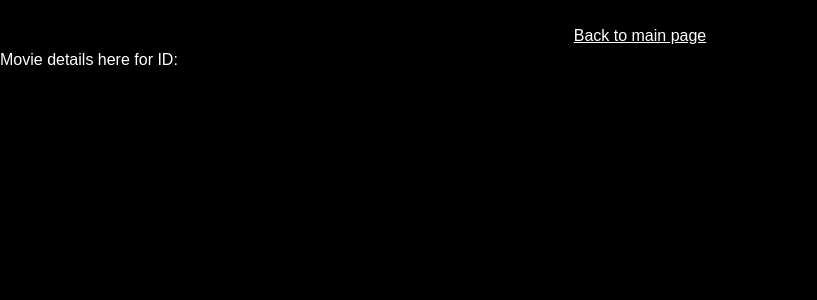
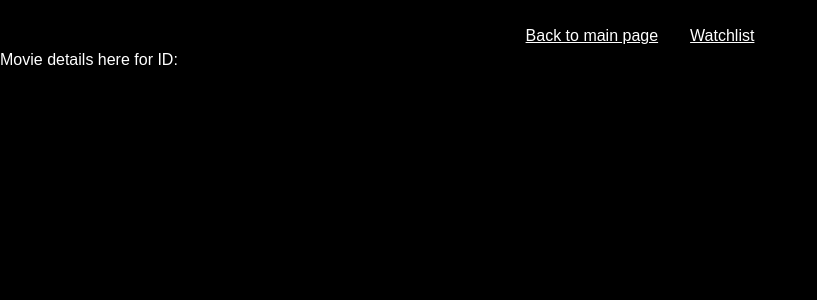
Before and after one commit to gabholli/media-site, a Next.js app: page /media/movie_files/MovieDetails in a window 1280 px wide. Shown: the top 300 px of the page, without its empty margins (0-817 px from the left). Built offline with nearby package versions, Linux system fonts and the light colour scheme; what @savvywombat/tailwindcss-grid-areas would draw is missing.

Commit message:
Added watchlist component

```diff
--- a/src/components/BackToHome.tsx
+++ /dev/null
@@ -1,12 +0,0 @@
-import React from 'react'
-import Link from 'next/link'
-
-export default function BackToHome() {
-    return (
-        <div className='flex justify-center items-center'>
-            <Link
-                className='mt-6 underline'
-                href="/">Back to main page</Link>
-        </div>
-    )
-}
--- /dev/null
+++ b/src/components/TopLinks.tsx
@@ -0,0 +1,20 @@
+import React from 'react'
+import Link from 'next/link'
+
+export default function TopLinks() {
+    return (
+        <div className='flex justify-center items-center mt-6 gap-x-8 '>
+            <Link
+                className='underline'
+                href="/">
+                Back to main page
+            </Link>
+            <Link
+                className='underline'
+                href="/watchlist/Watchlist"
+            >
+                Watchlist
+            </Link>
+        </div>
+    )
+}
--- a/src/pages/index.tsx
+++ b/src/pages/index.tsx
@@ -4,10 +4,14 @@ import Link from 'next/link'
 
 export default function Index() {
   return (
-    <div>
-      <h1 className='text-5xl'>Select type of list wanted:</h1>
+    <div className='flex flex-col items-center justify-center min-h-svh'>
+      <h1 className='text-5xl'>Select media type:</h1>
       <nav>
-        <Link href="/media/movie_files/Movies">Movies</Link>
+        <ul className='list-disc'>
+          <li>
+            <Link href="/media/movie_files/Movies">Movies</Link>
+          </li>
+        </ul>
       </nav>
     </div>
   )
--- a/src/pages/media/movie_files/MovieDetails.tsx
+++ b/src/pages/media/movie_files/MovieDetails.tsx
@@ -1,6 +1,6 @@
 import React from 'react'
 import { useRouter } from 'next/router'
-import BackToHome from '@/components/BackToHome'
+import BackToHome from '@/components/TopLinks'
 export default function MovieDetails() {
 
   const router = useRouter()
--- a/src/pages/media/movie_files/Movies.tsx
+++ b/src/pages/media/movie_files/Movies.tsx
@@ -2,7 +2,8 @@ import axios from 'axios'
 import React, { useEffect, useState } from 'react'
 import { Movie } from '@/types/types'
 import Link from 'next/link'
-import BackToHome from '@/components/BackToHome';
+import BackToHome from '@/components/TopLinks';
+import TopLinks from '@/components/TopLinks';
 
 export default function Movies() {
 
@@ -65,7 +66,7 @@ export default function Movies() {
 
   return (
     <>
-      <BackToHome />
+      <TopLinks />
       <main className='grid grid-cols-1 lg:grid-cols-2 2xl:grid-cols-3'>
         {movieList}
       </main>
--- /dev/null
+++ b/src/pages/watchlist/Watchlist.tsx
@@ -0,0 +1,18 @@
+import BackToTopButton from '@/components/BackToTopButton'
+import React from 'react'
+import Link from 'next/link'
+
+export default function Watchlist() {
+    return (
+        <>
+            <Link
+                className='underline'
+                href="/">
+                Back to main page
+            </Link >
+            <div>Watchlist</div>
+            <BackToTopButton />
+
+        </>
+    )
+}
```
